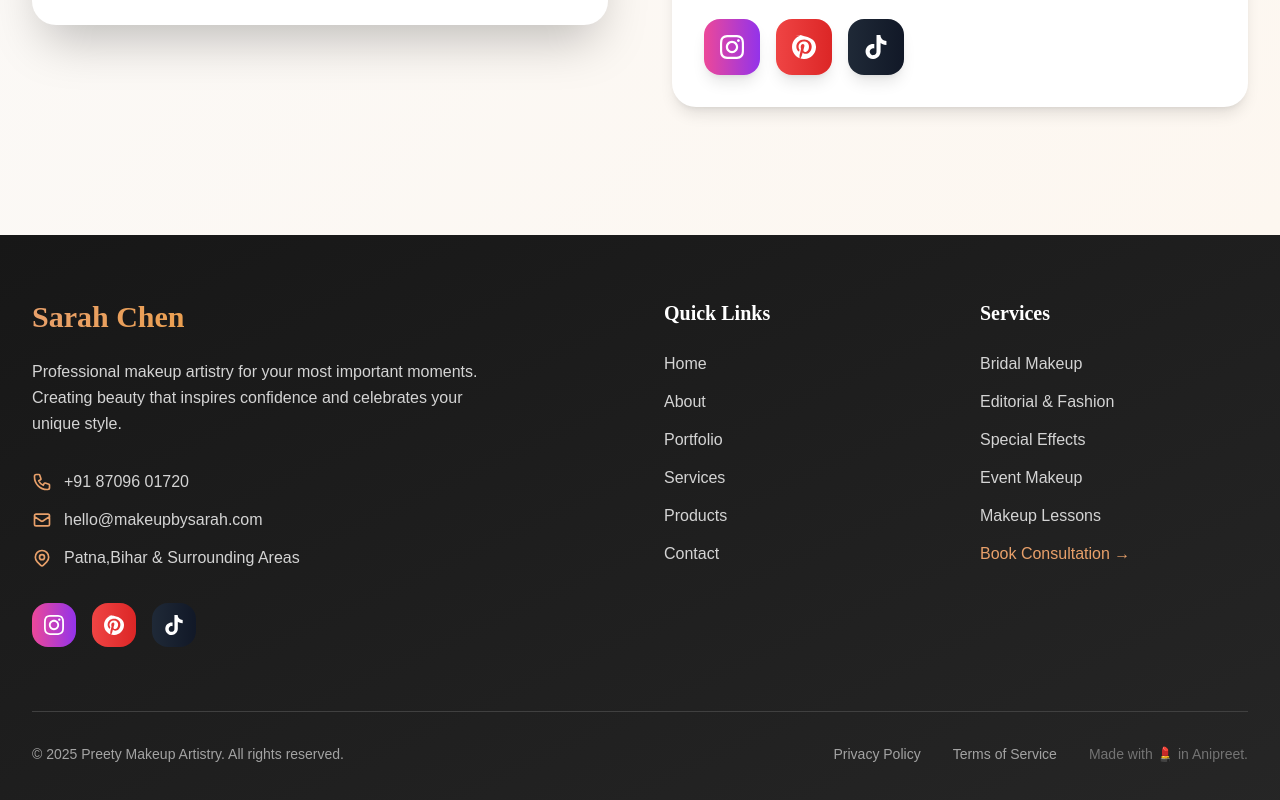
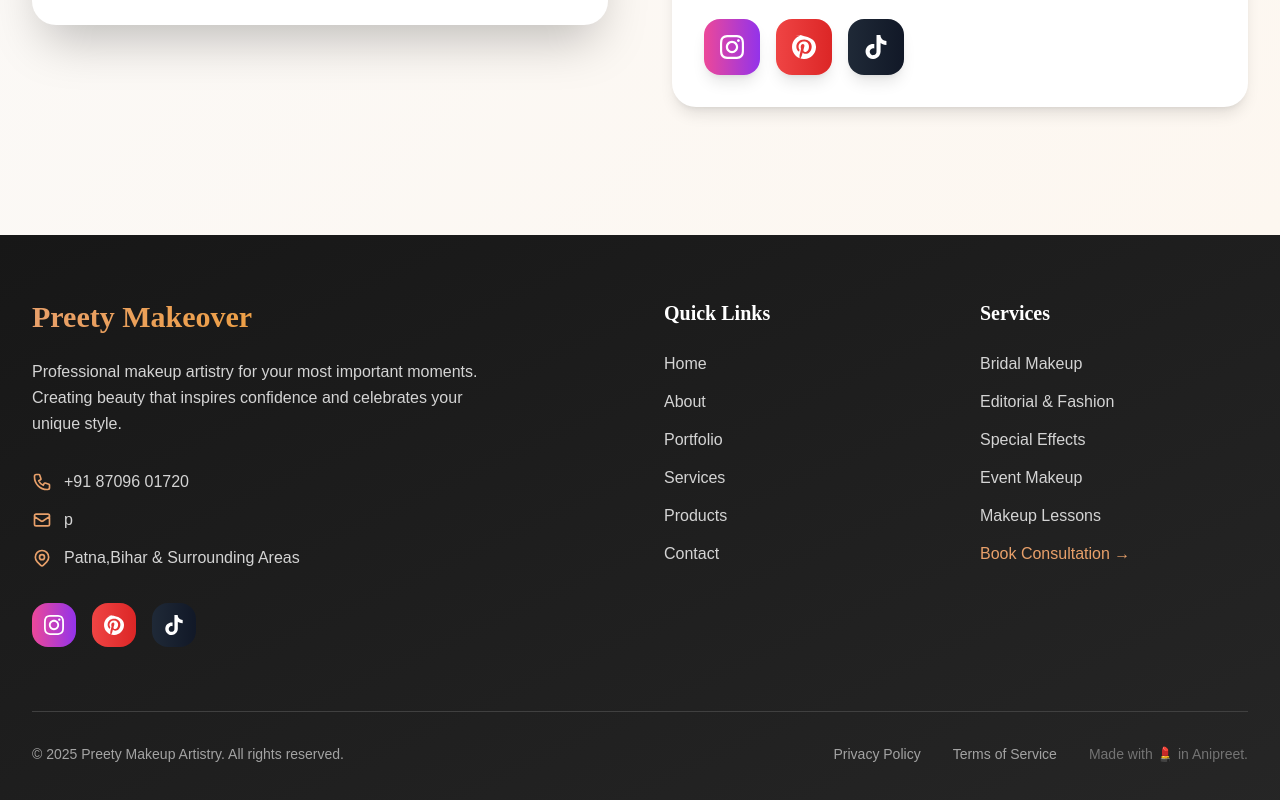
Before and after one commit to AniketSingh1009/makeup-website, a React (Create React App) app: page / in a window 1280 px wide. Shown: the part 9034-9834 px from the top of the page. Built offline with nearby package versions, Linux system fonts and the light colour scheme.

Commit message:
live and insta fix

```diff
--- a/src/components/Footer.js
+++ b/src/components/Footer.js
@@ -15,7 +15,7 @@ const Footer = () => {
         <div className="grid grid-cols-1 md:grid-cols-2 lg:grid-cols-4 gap-12">
           {/* Brand */}
           <div className="lg:col-span-2">
-            <h3 className="text-3xl font-display font-bold mb-6 text-gradient">Sarah Chen</h3>
+            <h3 className="text-3xl font-display font-bold mb-6 text-gradient">Preety Makeover</h3>
             <p className="text-neutral-300 mb-8 max-w-md leading-relaxed">
               Professional makeup artistry for your most important moments.
               Creating beauty that inspires confidence and celebrates your unique style.
@@ -33,7 +33,7 @@ const Footer = () => {
                 <svg className="w-5 h-5 mr-3 text-primary-400" fill="none" stroke="currentColor" viewBox="0 0 24 24">
                   <path strokeLinecap="round" strokeLinejoin="round" strokeWidth={2} d="M3 8l7.89 5.26a2 2 0 002.22 0L21 8M5 19h14a2 2 0 002-2V7a2 2 0 00-2-2H5a2 2 0 00-2 2v10a2 2 0 002 2z" />
                 </svg>
-                <span>hello@makeupbysarah.com</span>
+                <span>p</span>
               </div>
               <div className="flex items-center text-neutral-300">
                 <svg className="w-5 h-5 mr-3 text-primary-400" fill="none" stroke="currentColor" viewBox="0 0 24 24">
@@ -46,7 +46,7 @@ const Footer = () => {
 
             {/* Social Media */}
             <div className="flex space-x-4">
-              <a href="https://instagram.com/makeupbysarah" target="_blank" rel="noopener noreferrer" className="bg-gradient-to-r from-pink-500 to-purple-600 hover:from-pink-600 hover:to-purple-700 p-3 rounded-2xl transition-all duration-300 transform hover:scale-110">
+              <a href="https://www.instagram.com/preetymakeover_patna?igsh=bTNiOXJyYXM4aHFm" target="_blank" rel="noopener noreferrer" className="bg-gradient-to-r from-pink-500 to-purple-600 hover:from-pink-600 hover:to-purple-700 p-3 rounded-2xl transition-all duration-300 transform hover:scale-110">
                 <svg className="w-5 h-5" fill="currentColor" viewBox="0 0 24 24">
                   <path d="M12 2.163c3.204 0 3.584.012 4.85.07 3.252.148 4.771 1.691 4.919 4.919.058 1.265.069 1.645.069 4.849 0 3.205-.012 3.584-.069 4.849-.149 3.225-1.664 4.771-4.919 4.919-1.266.058-1.644.07-4.85.07-3.204 0-3.584-.012-4.849-.07-3.26-.149-4.771-1.699-4.919-4.92-.058-1.265-.07-1.644-.07-4.849 0-3.204.013-3.583.07-4.849.149-3.227 1.664-4.771 4.919-4.919 1.266-.057 1.645-.069 4.849-.069zm0-2.163c-3.259 0-3.667.014-4.947.072-4.358.2-6.78 2.618-6.98 6.98-.059 1.281-.073 1.689-.073 4.948 0 3.259.014 3.668.072 4.948.2 4.358 2.618 6.78 6.98 6.98 1.281.058 1.689.072 4.948.072 3.259 0 3.668-.014 4.948-.072 4.354-.2 6.782-2.618 6.979-6.98.059-1.28.073-1.689.073-4.948 0-3.259-.014-3.667-.072-4.947-.196-4.354-2.617-6.78-6.979-6.98-1.281-.059-1.69-.073-4.949-.073zm0 5.838c-3.403 0-6.162 2.759-6.162 6.162s2.759 6.163 6.162 6.163 6.162-2.759 6.162-6.163c0-3.403-2.759-6.162-6.162-6.162zm0 10.162c-2.209 0-4-1.79-4-4 0-2.209 1.791-4 4-4s4 1.791 4 4c0 2.21-1.791 4-4 4zm6.406-11.845c-.796 0-1.441.645-1.441 1.44s.645 1.44 1.441 1.44c.795 0 1.439-.645 1.439-1.44s-.644-1.44-1.439-1.44z" />
                 </svg>
```
